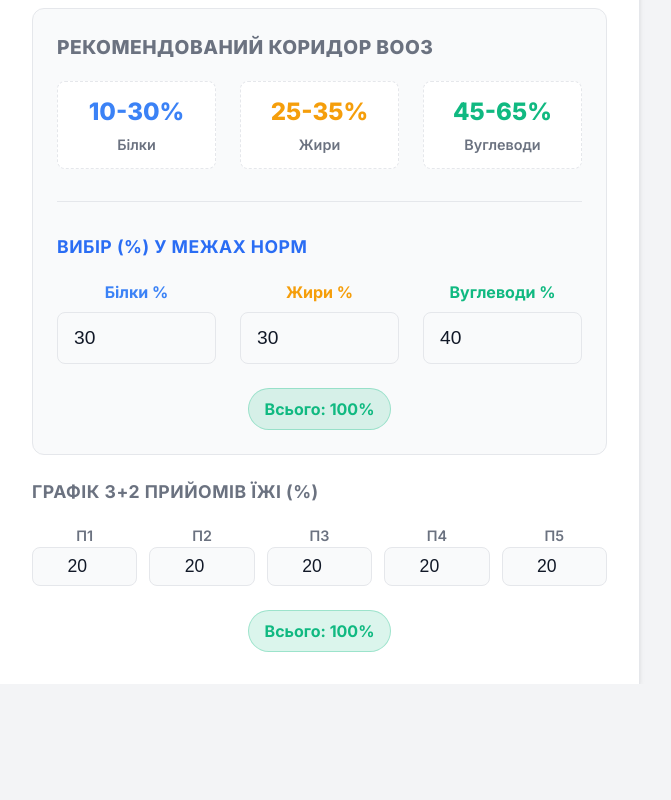
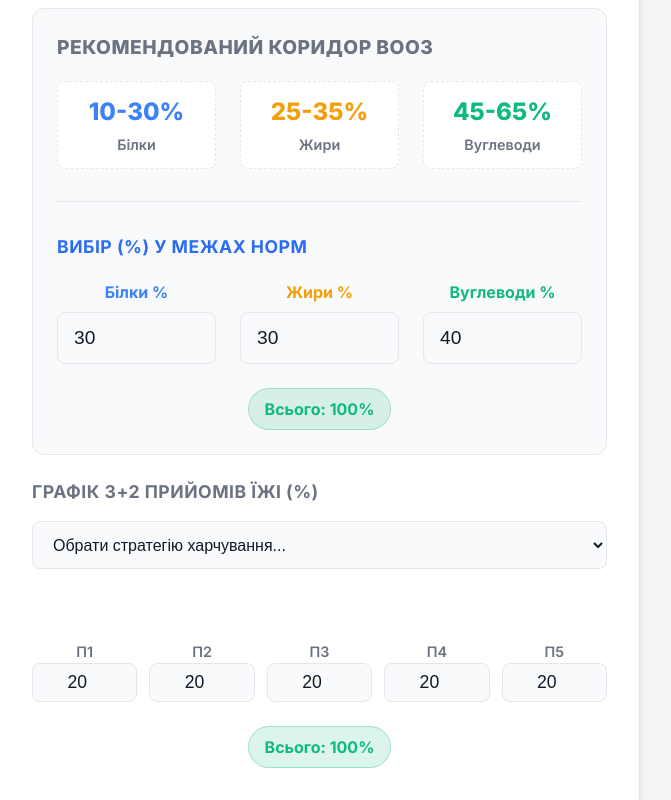
Before and after one commit to Dmytro-266/PCF, a plain HTML site: page index.html in a window 1280 px wide. Shown: the part 1052-1852 px from the top of the page, without its empty margins (0-671 px from the left). Before the commit the page ends 1736 px from the top, so only its background shows below. Drawn offline with Linux system fonts and the light colour scheme.

Commit message:
Update index.html

```diff
--- a/index.html
+++ b/index.html
@@ -3,9 +3,6 @@
 <head>
     <meta charset="UTF-8">
     <meta name="viewport" content="width=device-width, initial-scale=1.0">
-    <link rel="icon" type="image/png" href="12.png">
-    <link rel="apple-touch-icon" sizes="180x180" href="12.png">
-    <link rel="icon" sizes="192x192" href="12.png">
     <title>Professional Calorie Calculator</title>
 
     <!-- Підключаємо сучасний шрифт Inter -->
@@ -642,6 +639,16 @@
         .badge-warning { background: rgba(245, 158, 11, 0.15); color: var(--warning-color); border: 1px solid rgba(245, 158, 11, 0.3); }
         .badge-error { background: rgba(239, 68, 68, 0.15); color: var(--danger-color); border: 1px solid rgba(239, 68, 68, 0.3); }
 
+        /* Strategy description text */
+        #strategyDescription {
+            font-size: 0.9rem;
+            font-style: italic;
+            color: var(--text-muted);
+            margin-top: 0.5rem;
+            margin-bottom: 1rem;
+            min-height: 1.5rem;
+        }
+
     </style>
 </head>
 <body>
@@ -768,7 +775,17 @@
 
                 <!-- Meals (Separate container as requested) -->
                 <div class="form-group">
-                    <h3 class="section-subtitle" style="margin-bottom: 0.75rem; font-size: 1.1rem; font-weight: 700;">ГРАФІК 3+2 ПРИЙОМІВ ЇЖІ (%)</h3>
+                    <h3 class="section-subtitle" style="margin-bottom: 0.5rem; font-size: 1.1rem; font-weight: 700;">ГРАФІК 3+2 ПРИЙОМІВ ЇЖІ (%)</h3>
+
+                    <!-- Strategy Selector -->
+                    <div style="margin-bottom: 1rem;">
+                        <select id="strategySelector" style="width: 100%; padding: 0.85rem 1rem; font-size: 1rem; border-radius: 0.5rem; border: 1px solid var(--border-color); background-color: var(--bg-input); color: var(--text-main);">
+                            <option value="" disabled selected>Обрати стратегію харчування...</option>
+                            <!-- Options populated by JS -->
+                        </select>
+                        <div id="strategyDescription"></div>
+                    </div>
+
                     <div class="meal-distribution-grid">
                         <div><label style="font-size:0.9rem">П1</label><input type="number" id="meal1" value="20"></div>
                         <div><label style="font-size:0.9rem">П2</label><input type="number" id="meal2" value="20"></div>
@@ -803,9 +820,34 @@
     </div>
 
     <script>
+        // --- 1. Data Structure: Strategies ---
+        const strategies = {
+            "Early Bird (Жайворонки)": [
+                { name: "Потужний старт", desc: "Для тих, хто робить найважчу роботу до 12:00", values: [30, 10, 30, 10, 20] },
+                { name: "Рівномірний ранок", desc: "Баланс енергії до обіду", values: [35, 10, 25, 10, 20] },
+                { name: "Сніданок чемпіона", desc: "Максимум калорій зранку", values: [35, 15, 25, 10, 15] }
+            ],
+            "Office/Day (Офісний ритм)": [
+                { name: "Класичний обід", desc: "Основний прийом їжі в середині дня", values: [25, 10, 35, 10, 20] },
+                { name: "Ситий полудень", desc: "Акцент на обідню перерву", values: [20, 10, 40, 10, 20] },
+                { name: "Денний пік", desc: "Для активності в другій половині дня", values: [15, 15, 35, 15, 20] }
+            ],
+            "Night Owl (Сови)": [
+                { name: "Вечірній комфорт", desc: "Легкий ранок, ситна вечеря", values: [20, 10, 30, 10, 30] },
+                { name: "Пізня енергія", desc: "Для тих, хто працює пізно", values: [15, 10, 30, 10, 35] },
+                { name: "Нічний дожор (контрольований)", desc: "Сніданок символічний, основна енергія ввечері", values: [15, 10, 25, 15, 35] }
+            ],
+            "Grazing (Рівномірне)": [
+                { name: "Ідеальний баланс", desc: "Рівні порції протягом дня", values: [20, 20, 20, 20, 20] },
+                { name: "Дробне харчування", desc: "Постійне підживлення", values: [20, 20, 20, 20, 20] }, // Duplicate values in source, keeping logic
+                { name: "Акцент на сніданок/обід/вечерю", desc: "Основні прийоми рівні, перекуси мінімальні", values: [30, 5, 30, 5, 30] }
+            ]
+        };
+
         document.addEventListener('DOMContentLoaded', () => {
             loadSavedData();
             loadTheme();
+            initStrategySelector(); // Initialize Selector
 
             // Theme toggle
             document.getElementById('themeToggle').addEventListener('change', function() {
@@ -856,14 +898,56 @@
                 document.getElementById(id).addEventListener('input', () => {
                     saveData();
                     if (id.startsWith('meal')) updatePercentageBadge();
-                    // NEW: Update macro badge
                     if (['proteinRatio', 'fatRatio', 'carbRatio'].includes(id)) updateMacroBadge();
                 });
             });
 
             updatePercentageBadge();
-            updateMacroBadge(); // Init macro badge on load
+            updateMacroBadge();
         });
+
+        function initStrategySelector() {
+            const selector = document.getElementById('strategySelector');
+            const description = document.getElementById('strategyDescription');
+
+            // Populate Dropdown
+            for (const [groupName, groupStrategies] of Object.entries(strategies)) {
+                const optgroup = document.createElement('optgroup');
+                optgroup.label = groupName;
+
+                groupStrategies.forEach((strat, index) => {
+                    const option = document.createElement('option');
+                    // Create a unique key for value to retrieve data later
+                    option.value = `${groupName}|${index}`;
+                    option.textContent = strat.name;
+                    optgroup.appendChild(option);
+                });
+
+                selector.appendChild(optgroup);
+            }
+
+            // Handle Change
+            selector.addEventListener('change', function() {
+                const [group, index] = this.value.split('|');
+                const strategy = strategies[group][index];
+
+                if (strategy) {
+                    // 1. Update Inputs
+                    document.getElementById('meal1').value = strategy.values[0];
+                    document.getElementById('meal2').value = strategy.values[1];
+                    document.getElementById('meal3').value = strategy.values[2];
+                    document.getElementById('meal4').value = strategy.values[3];
+                    document.getElementById('meal5').value = strategy.values[4];
+
+                    // 2. Update Description
+                    description.textContent = strategy.desc;
+
+                    // 3. Update Badge & Save
+                    updatePercentageBadge();
+                    saveData();
+                }
+            });
+        }
 
         function saveData() {
             const selectedActivity = document.querySelector('.activity-option.selected');
```
